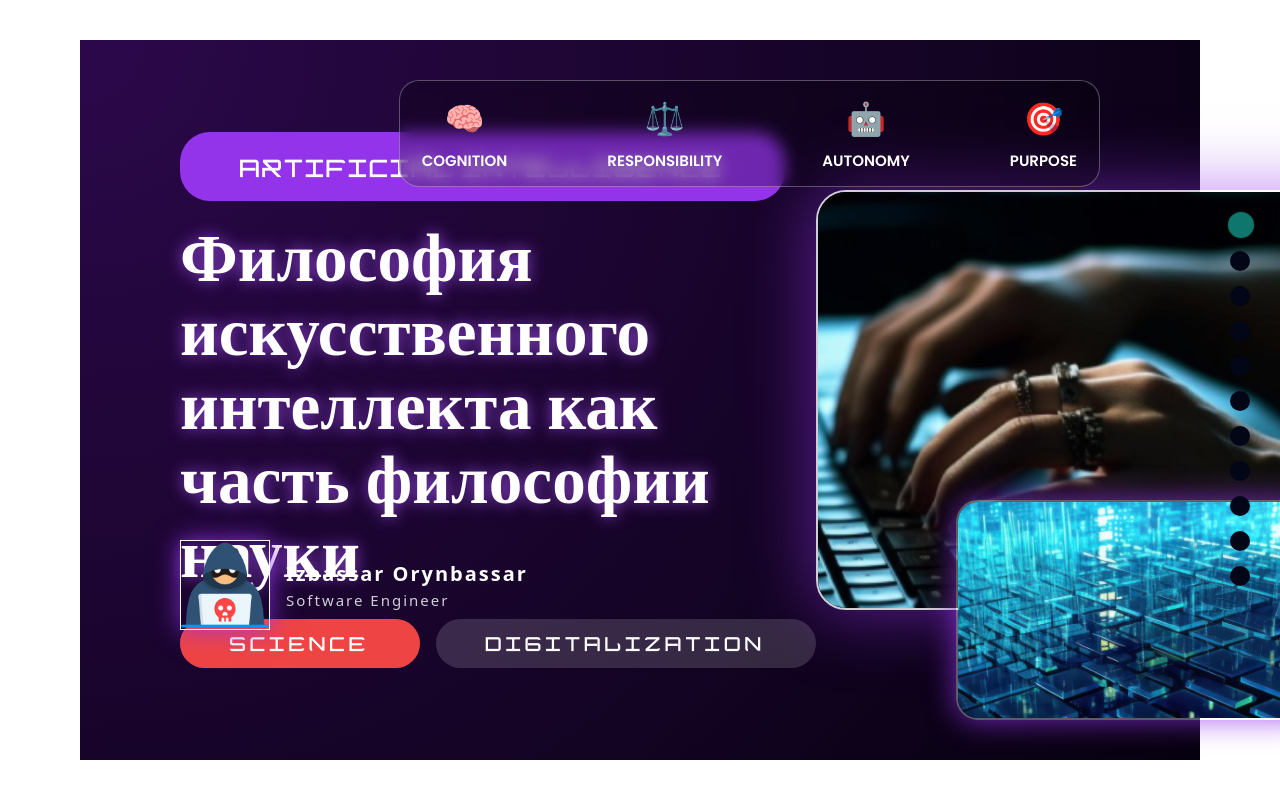
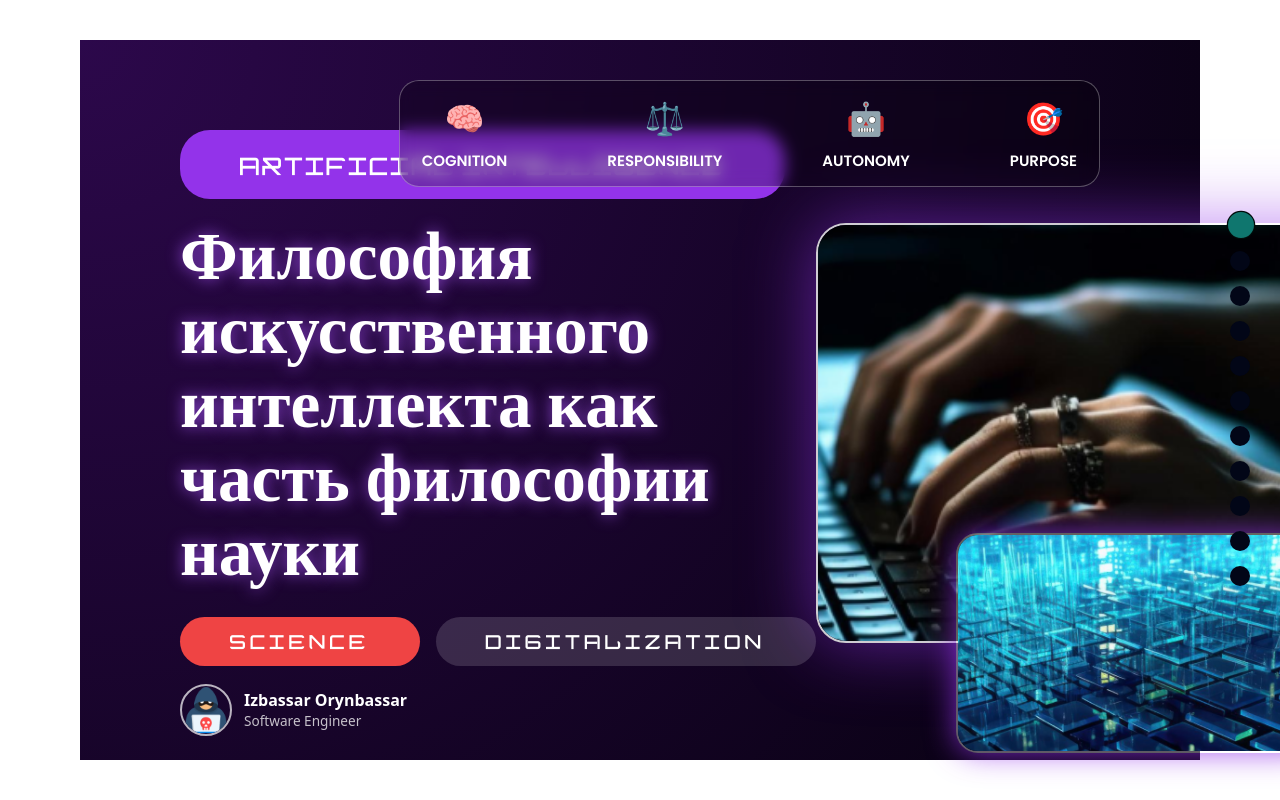
Before and after one commit to IzbassarO/Presentation, a React (Vite) app: page / in a window 1280 px wide. Built offline with nearby package versions, Linux system fonts and the light colour scheme; a web font is replaced by a local one.

Commit message:
Fix author block

```diff
--- a/src/styles/hero-slide.css
+++ b/src/styles/hero-slide.css
@@ -72,50 +72,31 @@
 }
 
 .author {
-  position: absolute;
-
-  bottom: 40px;
-  left: 0;
-
   display: flex;
   align-items: center;
-  gap: 16px;
+  gap: 12px;
 
-  z-index: 2;
+  margin-top: 18px;   /* ставит автора ниже Science/Digitalization */
 }
 
+/* аватар */
 .author-avatar {
-  width: 90px;
-  height: 90px;
-
+  width: 52px;
+  height: 52px;
+  border-radius: 999px;
+  border: 2px solid rgba(255,255,255,0.7);
   object-fit: cover;
-  border-radius: 0%;
-
-  border: 1px solid rgba(255,255,255,1.0);
-  box-shadow: 0 0 24px rgba(147,51,234,0.8);
 }
 
-/* Текст — VStack */
-.author-text {
-  display: flex;
-  flex-direction: column;
-  justify-content: center;
-
-  line-height: 1.5;
+/* текст */
+.author-name {
+  font-size: 1rem;
+  font-weight: 600;
 }
 
-/* Имя */
-.author-name {
-  font-size: 20px;
-  font-weight: 800;
-  letter-spacing: 2px;
-}
-
-/* Роль */
 .author-role {
-  font-size: 15px;
-  opacity: 0.8;
-  letter-spacing: 2px;
+  font-size: 0.85rem;
+  opacity: 0.75;
 }
 
 /* КАРТИНКИ */
```
